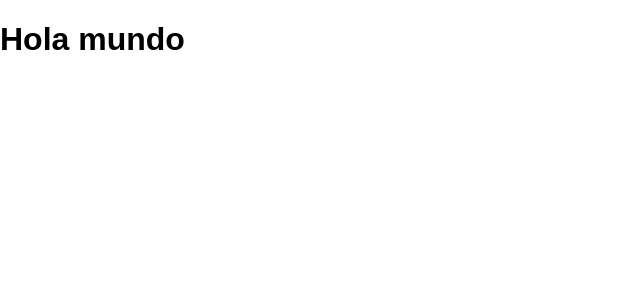
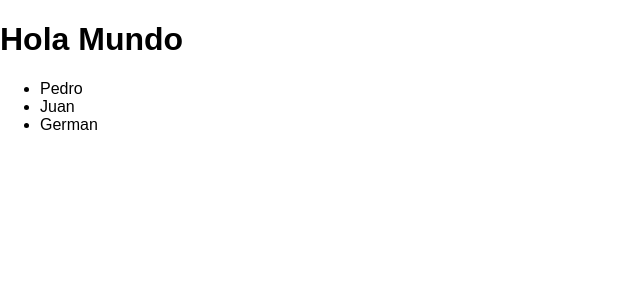
Before and after one commit to danielrpg/reactInit, a React (Create React App) app: page / in a window 1280 px wide. Shown: the top 300 px of the page, without its empty margins (0-640 px from the left). Built offline with nearby package versions, Linux system fonts and the light colour scheme.

Commit message:
Conceptos de jsx basicos

```diff
--- a/src/App.js
+++ b/src/App.js
@@ -3,7 +3,13 @@ import "./App.css";
 
 class App extends Component {
   render() {
-    return <h1>Hola mundo</h1>;
+    const names = ["Pedro", "Juan", "German"];
+    return (
+      <div>
+        <h1>Hola Mundo</h1>
+        <ul>{names.map(name => <li>{name}</li>)}</ul>
+      </div>
+    );
   }
 }
 
```
